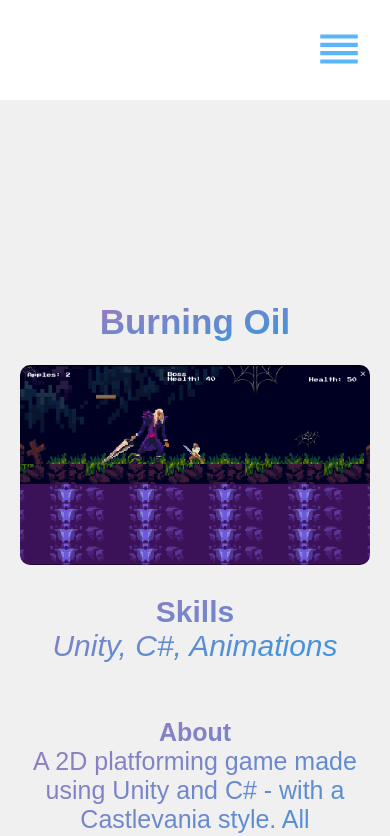
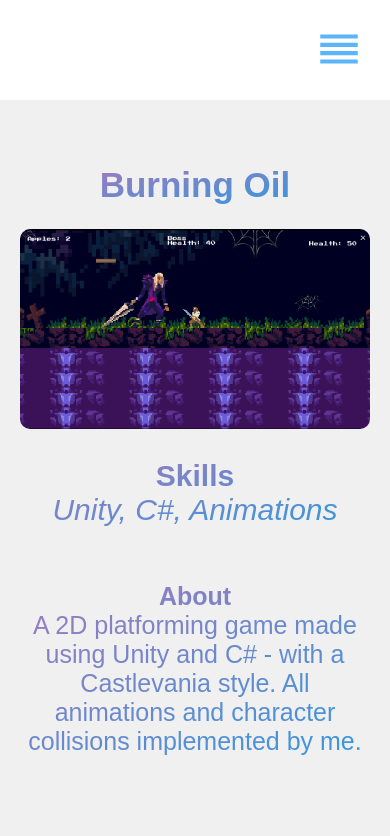
Before and after one commit to NoahJpg/My-Portfolio, a React (Create React App) app: page /project/1 in a window 390 px wide. Shown: the top 836 px of the page. Built offline with nearby package versions, Linux system fonts and the light colour scheme.

Commit message:
fix padding on project display, also for mobile

```diff
--- a/src/styles/Home.css
+++ b/src/styles/Home.css
@@ -72,7 +72,7 @@ section {
 }
 
 .content h2:nth-child(2) {
-  background: linear-gradient(to bottom right, #a279bc, #3598de);
+  background: linear-gradient(to bottom left, #a788e5, #0798ff);
   background-clip: padding-box;
   -webkit-background-clip: text;
   -webkit-text-fill-color: transparent;
@@ -189,7 +189,7 @@ nav {
   justify-content: space-between;
   align-items: center;
   height: 100px;
-  padding: 0 2rem; /* or any other value that looks good */
+  padding: 0 2rem;
 }
 
 nav ul {
--- a/src/styles/ProjectDisplay.css
+++ b/src/styles/ProjectDisplay.css
@@ -5,15 +5,15 @@
   justify-content: center;
   align-items: center;
   flex-direction: column;
-  padding-top: 50px;
+  padding-top: 15px;
   padding-bottom: 40px;
 }
 
 @media only screen and (max-width: 600px) {
   .project {
     flex-direction: column;
-    padding-top: 50vw;
-    padding-bottom: 40vw;
+    padding-top: 15vw;
+    padding-bottom: 30vw;
   }
 
   .project img {
@@ -22,8 +22,6 @@
     height: auto;
   }
 }
-
-
 
 .project h1 {
   margin-top: 50px;
```
